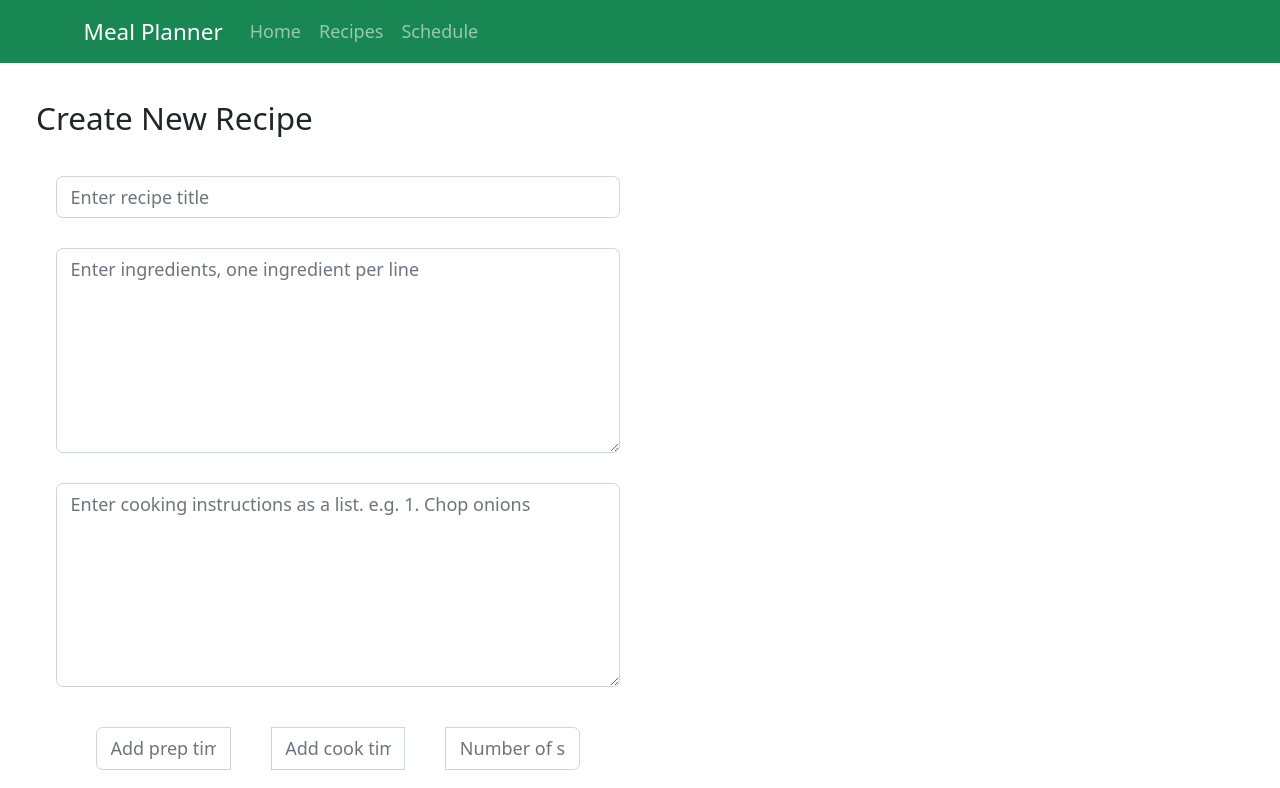
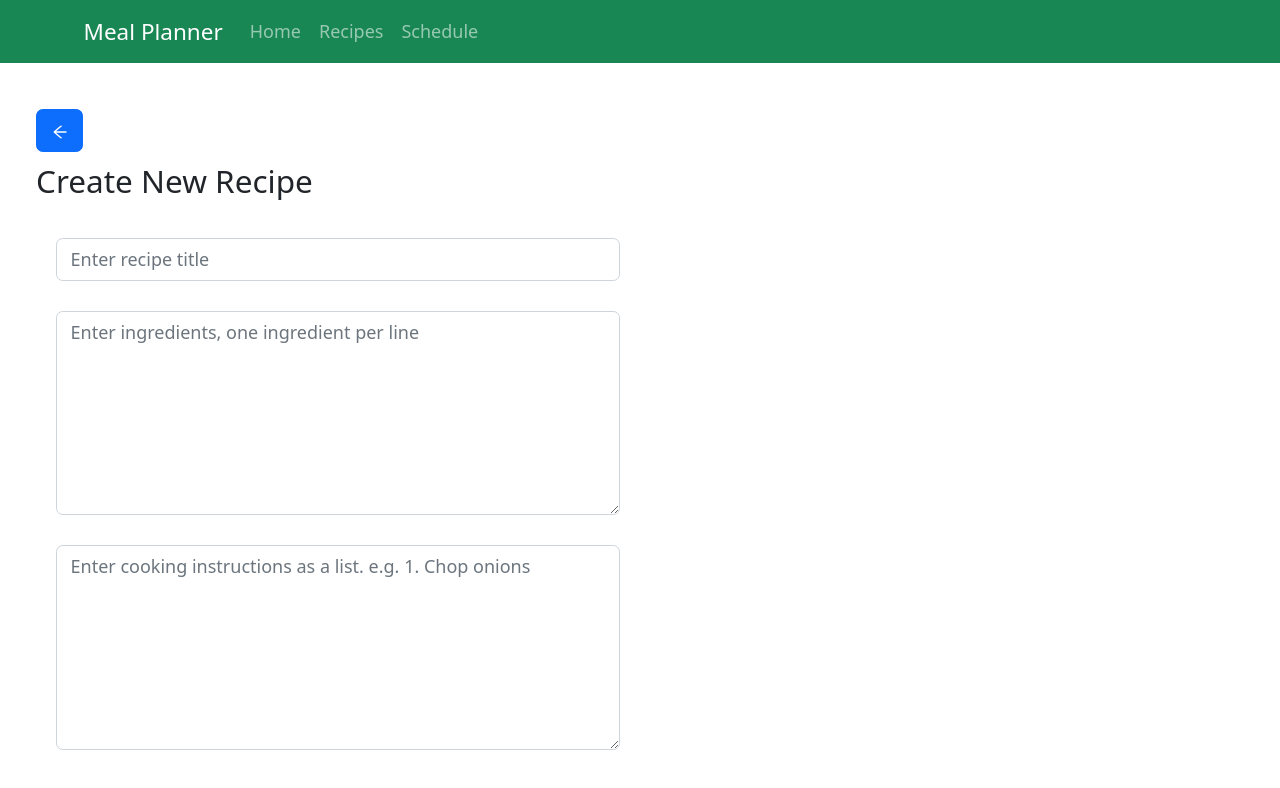
Before and after one commit to tkadima/mealplannerv2, a Next.js app: page /recipes/new in a window 1280 px wide. Shown: the top 788 px of the page. Built offline with nearby package versions, Linux system fonts and the light colour scheme.

Commit message:
Add back button

```diff
--- /dev/null
+++ b/components/back-button.tsx
@@ -0,0 +1,22 @@
+import Link from 'next/link';
+import React from 'react';
+import { Button } from 'react-bootstrap';
+import { AiOutlineArrowLeft } from 'react-icons/ai';
+
+type PropTypes = {
+    link: string
+}
+
+const BackButton = ({link}: PropTypes) => {
+	return (
+		<div style={{ padding: '10px 0px' }}>
+			<Link href={link}>
+				<Button>
+					<AiOutlineArrowLeft/>
+				</Button>
+			</Link>
+		</div>
+	);
+};
+
+export default BackButton;
--- a/pages/recipes/[id].tsx
+++ b/pages/recipes/[id].tsx
@@ -8,6 +8,7 @@ import prisma from '../../lib/prisma';
 import { Recipe } from '../../components/types';
 import { useMutation } from '@apollo/client';
 import { EDIT_RECIPE } from '../../graphql/mutations/recipe-mutations';
+import BackButton from '../../components/back-button';
 
 type PropTypes = {
   recipe: Recipe,
@@ -31,6 +32,8 @@ export const RecipePage = ({ recipe } : PropTypes) => {
 
 	return <Layout>
 		<div className='recipe-form'  style={{ width: '50%', float:'left', padding: '20px' }}>
+			<BackButton link="/recipes"/>
+			<h3>Edit Recipe</h3>
 			<RecipeForm currentRecipe={recipe} onSubmitRecipe={handleSubmitRecipe} />
 		</div>
 	</Layout>;
--- a/pages/recipes/new.tsx
+++ b/pages/recipes/new.tsx
@@ -1,11 +1,11 @@
 import React from 'react';
 import { useMutation } from '@apollo/client';
 import { useRouter } from 'next/router';
-
 import Layout from '../../components/layout';
 import RecipeForm from '../../components/recipe/recipe-form';
 import { ADD_RECIPE } from '../../graphql/mutations/recipe-mutations';
 import { Recipe } from '../../components/types';
+import BackButton from '../../components/back-button';
 
 const NewRecipe = () => {
 	const router = useRouter();
@@ -25,6 +25,7 @@ const NewRecipe = () => {
 
 	return (
 		<Layout>
+			<BackButton link="/recipes"/>
 			<h3>Create New Recipe</h3>
 			<div style={{ padding: '10px 0px' }}>
 				<div className=' recipe-form'  style={{ width: '50%', float:'left', padding: '20px' }}>
--- a/pages/schedule/index.tsx
+++ b/pages/schedule/index.tsx
@@ -48,7 +48,7 @@ const Schedule = ({recipes, meals}: PropTypes) => {
 			const days = Object.keys(scheduleData);
 			let newData = {};
 			days.forEach(day => {
-				const mealsForDay = scheduleData[day];// {'breakfast': {meal obj... recipes}, 'lunch': ...}
+				const mealsForDay = scheduleData[day];
 				const mealTypes = Object.keys(mealsForDay);
 				let newMeals = {};
 				mealTypes.forEach(mealType => {
```
